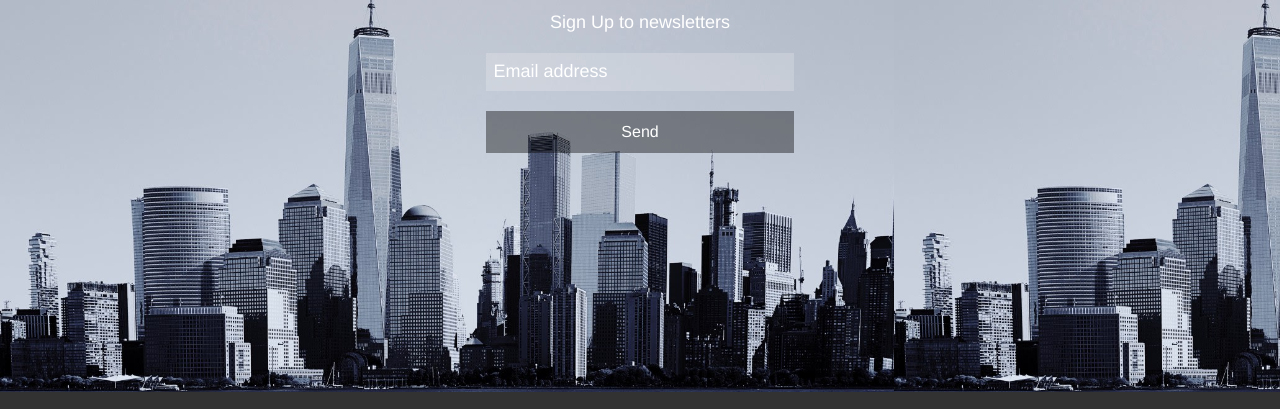
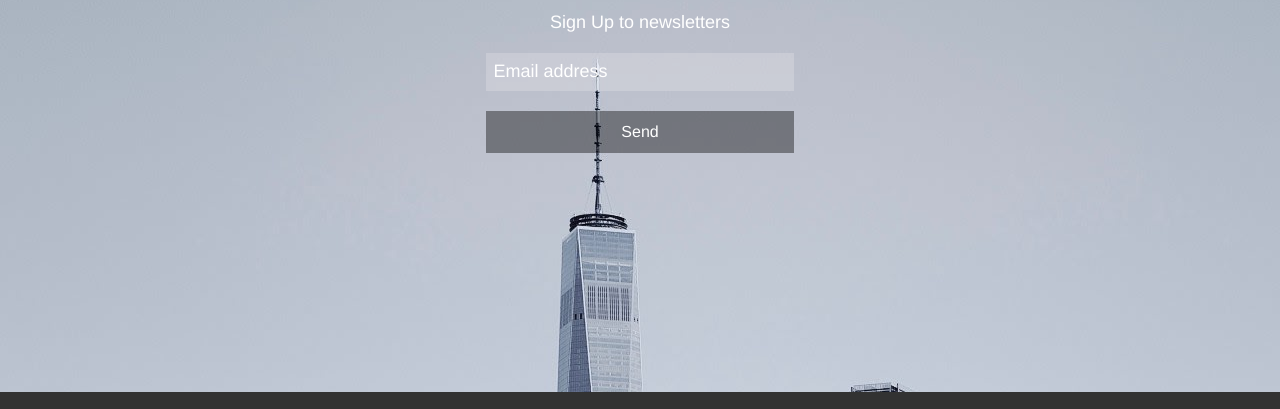
Before and after one commit to cedricbahirwe/hello-world, a plain HTML site: page Homescreen/home.html in a window 1280 px wide. Shown: the part 278-687 px from the top of the page. Drawn offline with Linux system fonts and the light colour scheme.

Commit message:
fix comments:

```diff
--- a/Homescreen/home.css
+++ b/Homescreen/home.css
@@ -8,10 +8,8 @@
 
 .all {
     height: 80vh;
-    /*width: 100%;*/
-    background: rgba(0, 0, 0, .3) url("home.jpeg");
     background-size: contain;
-    background-repeat: repeat-x;
+    background: rgba(0, 0, 0, .3) url("home.jpeg") repeat-x;
     padding-top: 30px;
     position: relative;
 }
@@ -148,18 +146,15 @@ form {
 
     .all {
         background: none;
-
     }
 
     body {
         background: rgba(0, 0, 0, .3) url("home.jpeg");
         background-position: bottom;
-
     }
 }
 @media screen and (max-width: 600px)  {
     form {
         width: 60%;
     }
-
 }
--- a/Homescreen/home1.css
+++ b/Homescreen/home1.css
@@ -13,8 +13,7 @@ body {
     background-size: contain;
     background-repeat: repeat-x;
     padding-top: 30px;
-    /*position: relative;*/
-    background-attachment: unset;
+    background-attachment: fixed;
 }
 
 h1 {
@@ -22,7 +21,6 @@ h1 {
     font-weight: 500;
     font-size: 35px;
     text-transform: uppercase;
-    /*margin-bottom: 22%;*/
 }
 
 h2 {
@@ -42,7 +40,6 @@ h2 {
 }
 #stream {
     letter-spacing: 2px;
-    /*margin-top: 40%;*/
     border-radius: 0;
     border: 2px solid white;
     color: white;
@@ -52,7 +49,6 @@ h2 {
     text-decoration: none;
     transition: 0.2s;
     font-family: proxima, sans-serif;
-
     position: absolute;
     top: 65%;
     left: 50%;
@@ -62,7 +58,6 @@ h2 {
 #stream:hover {
     background: white;
     color:#000000;
-
 }
 ::placeholder {
     font-size: 18px;
@@ -74,7 +69,6 @@ h2 {
     text-align: center;
     padding-top:30px;
     padding-bottom: 50px;
-
 }
 .footer #mail {
     background: white;
@@ -161,5 +155,4 @@ select {
         width: 90%;
         margin: 5px auto;
     }
-
 }
```
